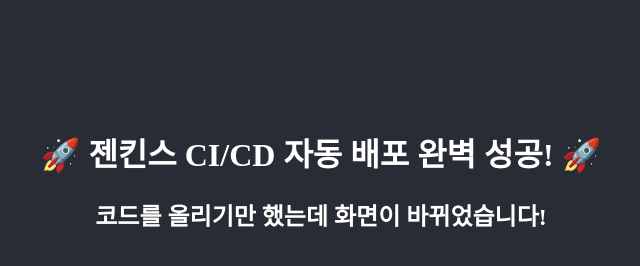
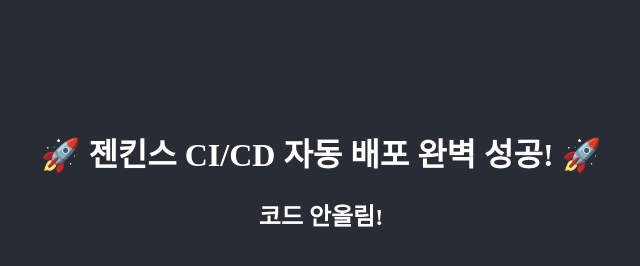
Before and after one commit to mino0070928-cmd/test, a plain HTML site: page index.html in a window 1280 px wide. Shown: the whole page, without its empty margins (319-959 px from the left). Drawn offline with Linux system fonts and the light colour scheme.

Commit message:
Update index.html

```diff
--- a/index.html
+++ b/index.html
@@ -3,6 +3,6 @@
 <head><meta charset="UTF-8"><title>CI/CD 테스트</title></head>
 <body style="background-color: #282c34; color: white; text-align: center; padding-top: 100px;">
     <h1>🚀 젠킨스 CI/CD 자동 배포 완벽 성공! 🚀</h1>
-    <h2>코드를 올리기만 했는데 화면이 바뀌었습니다!</h2>
+    <h2>코드 안올림!</h2>
 </body>
 </html>
```
